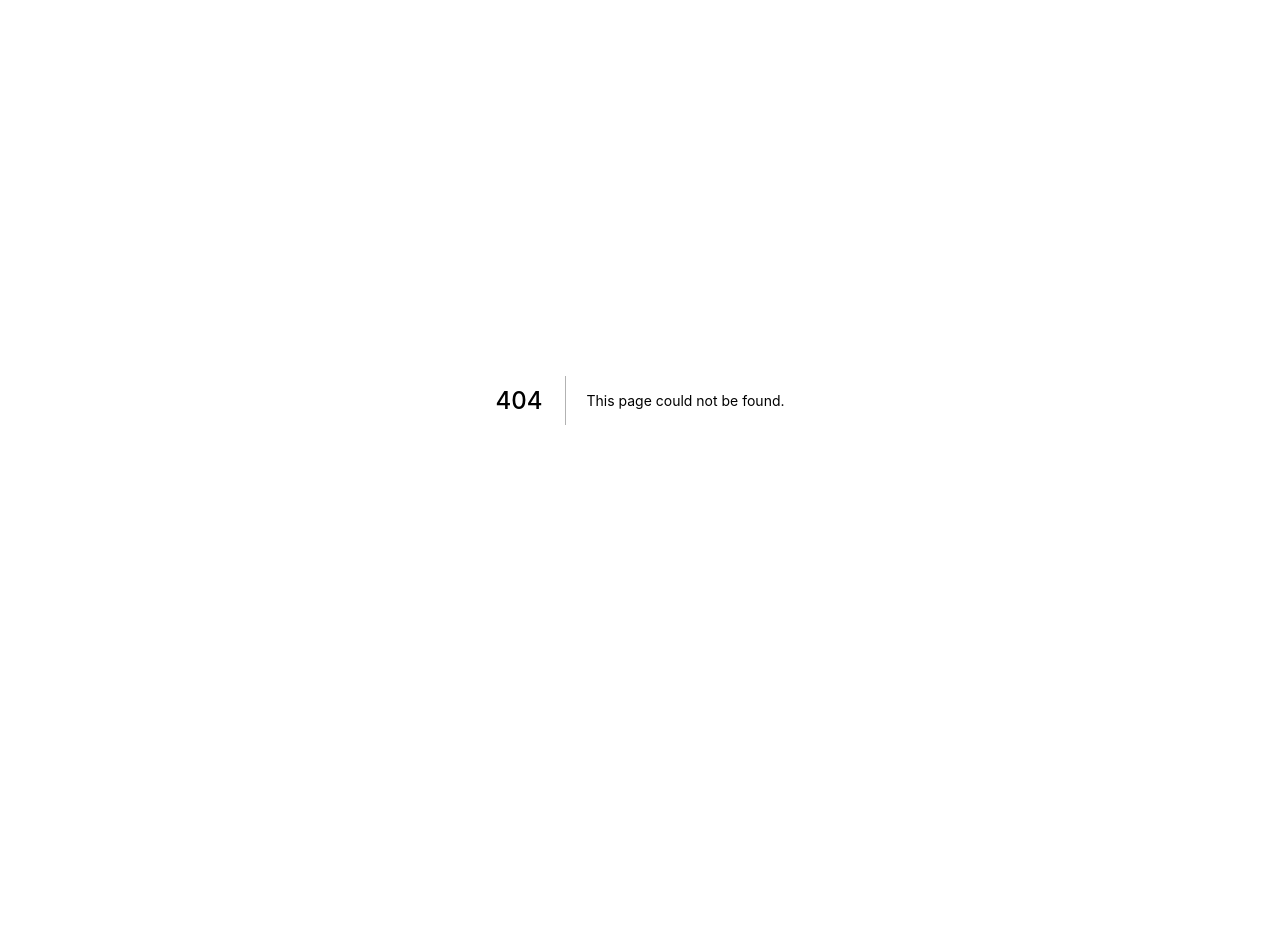
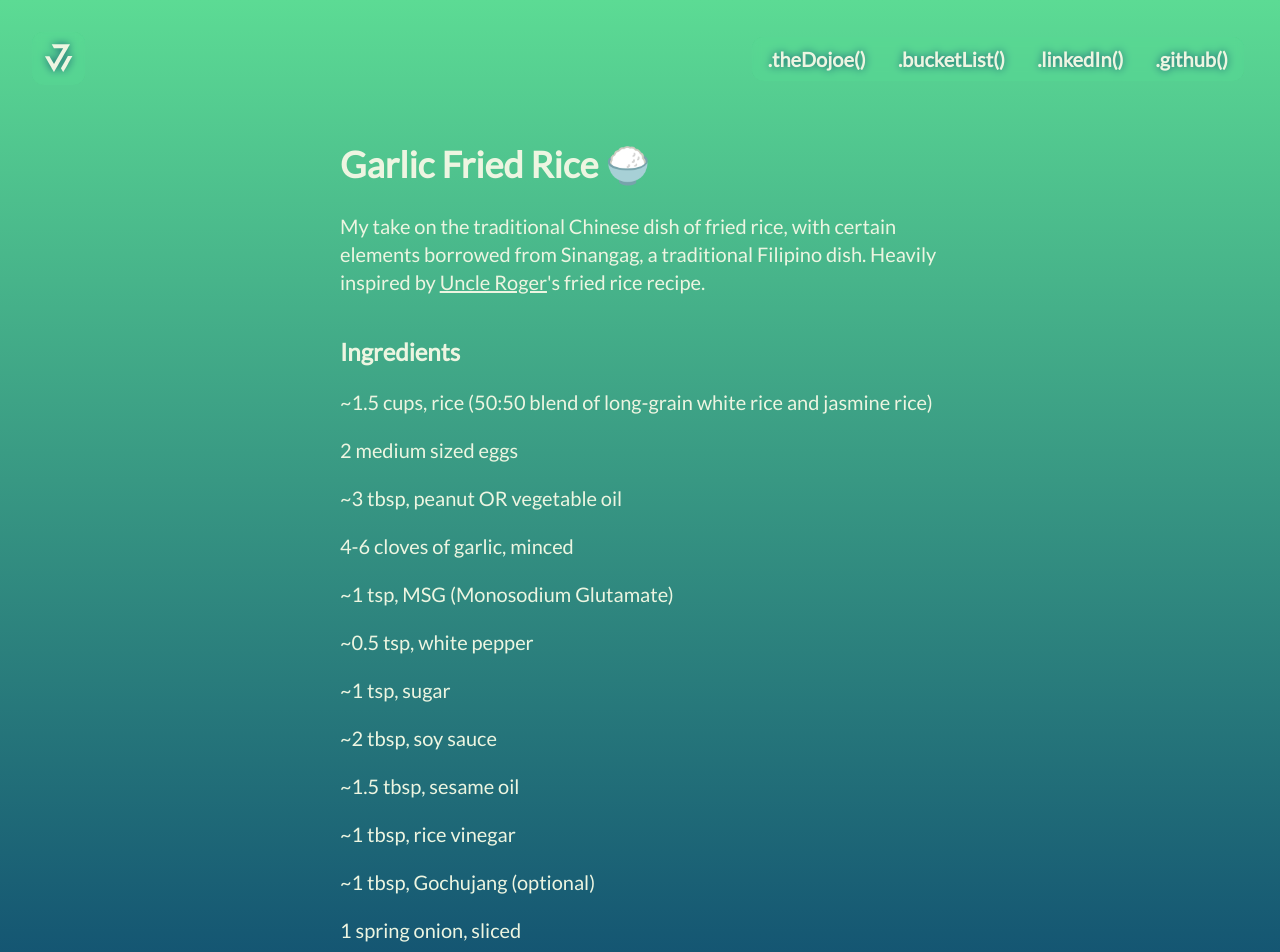
Before and after one commit to jwmke/personal-website, a Next.js app: page /blog/rice in a window 1280 px wide. Before the commit this address had no page. Shown: the top 952 px of the page. Before the commit the page ends 800 px from the top, so only its background shows below. Built offline with nearby package versions, Linux system fonts and the light colour scheme.

Commit message:
start of fried rice recipe

```diff
--- a/pages/blog/pizza.tsx
+++ b/pages/blog/pizza.tsx
@@ -9,7 +9,7 @@ const BlogPost: NextPage = () => {
       <div className='font-lato w-full flex bg-gradient-to-b from-teal to-navy select-none'>
       <Head>
           <title>Joe Weller</title>
-          <meta name="description" content="Joe Weller's Blog." />
+          <meta name="description" content="Pizza Time." />
           <link rel="icon" href="/favicon/favicon.ico" />
       </Head>
       <Navbar/>
@@ -20,7 +20,7 @@ const BlogPost: NextPage = () => {
               The Perfect(ish) NYC Pizza 🍕
             </div>
             <div className='text-xl mt-7'>
-              Wisconsin man&apos;s experimental journey to make the ideal NYC pizza.<br/>
+              Wisconsin man&apos;s experimental journey to make the best NYC pizza.<br/>
             </div>
             <div className='text-xl mt-5'>
               Bucket List Progress as of 1/22/23: <span className='text-navy font-bold'>44/1000</span>
@@ -71,9 +71,9 @@ const BlogPost: NextPage = () => {
               <p>When making the dough, measure the ingredients by weight for best results</p>
               <p>Put your pizza steel(recommended)/stone on the second highest oven rack before preheating</p>
               <p>Preheat oven to its highest temperature for at least 25 minutes</p>
-              <p>Cook until crust is browned to your liking, this should take around 6-8 minutes</p>
+              <p>Cook until crust is browned to your liking, this should take around 5-7 minutes</p>
               <p>Drizzel a light layer of olive oil over the pizza before baking for extra flavor/aroma</p>
-              <p>Set the pizza on to a cooling rack when it's done baking for a crispier crust</p>
+              <p>Set the pizza on to a cooling rack when it&apos;s done baking for a crispier crust</p>
             </div>
           </div>
         </div>
--- /dev/null
+++ b/pages/blog/rice.tsx
@@ -0,0 +1,57 @@
+import type { NextPage } from 'next'
+import Head from 'next/head'
+
+import Navbar from '../../components/Navbar';
+
+const BlogPost: NextPage = () => {
+    return (
+
+      <div className='font-lato w-full flex bg-gradient-to-b from-teal to-navy select-none'>
+      <Head>
+          <title>Joe Weller</title>
+          <meta name="description" content="Rice Rice Baby." />
+          <link rel="icon" href="/favicon/favicon.ico" />
+      </Head>
+      <Navbar/>
+      <main className="mx-auto lg:w-1/2 lg:mx-auto md:mx-24 w-full lg:text-center text-left">
+        <div className='mx-auto pt-36'>
+        <div className='text-white text-left mx-5 mb-24'>
+            <div className='text-4xl font-bold'>
+              Garlic Fried Rice 🍚
+            </div>
+            <div className='text-xl mt-7'>
+              My take on the traditional Chinese dish of fried rice, with certain elements borrowed from Sinangag, a traditional Filipino dish.
+              Heavily inspired by <a href='https://www.youtube.com/mrnigelng' target="_blank" rel="noreferrer" className='hover:text-teal underline hover:cursor-nesw-resize'>Uncle Roger</a>&apos;s fried rice recipe.
+            </div>
+            <div className='text-xl child:mt-5 mt-8'>
+              <div className='align-text-bottom'>
+                <span className='inline-block'>
+                  <p className='pt-2 text-2xl font-bold'>Ingredients</p>
+                </span>
+                {/* <span className='inline-block ml-3'>
+                  <p className='text-left text-mint text-xl'>{"// future comment"}</p>
+                </span> */}
+              </div>
+              <p>~1.5 cups, rice (50:50 blend of long-grain white rice and jasmine rice)</p>
+              <p>2 medium sized eggs</p>
+              <p>~3 tbsp, peanut OR vegetable oil</p>
+              <p>4-6 cloves of garlic, minced</p>
+              <p>~1 tsp, MSG (Monosodium Glutamate)</p>
+              <p>~0.5 tsp, white pepper</p>
+              <p>~1 tsp, sugar</p>
+              <p>~2 tbsp, soy sauce</p>
+              <p>~1.5 tbsp, sesame oil</p>
+              <p>~1 tbsp, rice vinegar</p>
+              <p>~1 tbsp, Gochujang (optional)</p>
+              <p>1 spring onion, sliced</p>
+              <p className='pt-5 text-2xl font-bold'>Cooking Tips</p>
+              <p>Coming Soon...</p>
+            </div>
+          </div>
+        </div>
+      </main>
+    </div>
+    )
+  };
+
+  export default BlogPost;
```
